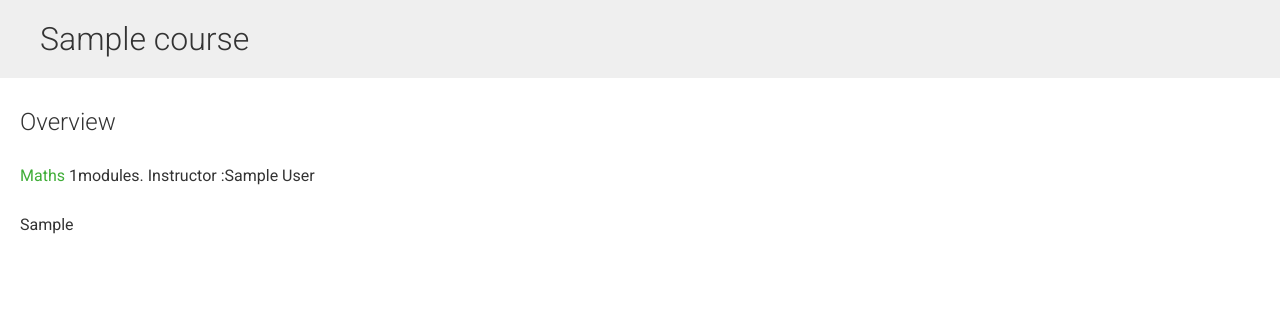
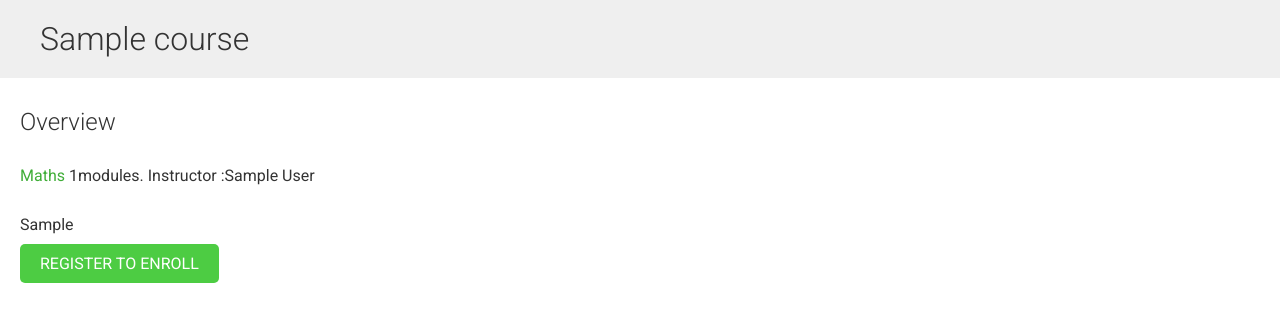
Before and after one commit to healingfields/E-learning-platform-, a Django app: a page that uses courses/templates/courses/course/detail.html in a window 1280 px wide. Shown: the part 54-376 px from the top of the page. Run offline with Django 4.2, Linux system fonts and the light colour scheme; data comes from the database, SQL or seed files in the repository; tables that the repository leaves empty hold one stand-in row (values such as "Sample post"); some libraries are stand-ins or nearby versions.

Commit message:
courseenrollement functionnality

```diff
--- a/courses/models.py
+++ b/courses/models.py
@@ -20,6 +20,9 @@ class Course(models.Model):
     owner = models.ForeignKey(User,
                             related_name='courses',
                             on_delete=models.CASCADE)
+    students = models.ManyToManyField(User,
+                                      related_name='courses_joined',
+                                      blank=True)
     subject = models.ForeignKey(Subject,
                             related_name= 'courses',
                             on_delete= models.CASCADE)
--- a/courses/templates/courses/course/detail.html
+++ b/courses/templates/courses/course/detail.html
@@ -13,6 +13,17 @@
                 Instructor :{{ object.owner.get_full_name }}
             </p>
             {{ object.overview|linebreaks }}
+            {% if request.user.is_authenticated %}
+                <form action="{% url 'student_course_enroll' %}" method="post">
+                    {{ enroll_form }}
+                    {% csrf_token %}
+                    <input type="submit" value="Enroll now">
+                </form>
+            {% else %}
+                <a href="{% url 'student_register' %}" class="button">
+                    Register to enroll
+                </a>
+            {% endif %}
         </div>
     {% endwith %}
 {% endblock %}
--- a/courses/views.py
+++ b/courses/views.py
@@ -14,6 +14,7 @@ from django.forms.models import modelform_factory
 from django.apps import apps
 from braces.views import CsrfExemptMixin, JsonRequestResponseMixin
 from django.db.models import Count
+from students.forms import CourseEnrollForm
 
 
 
@@ -160,3 +161,9 @@ class CourseListView(TemplateResponseMixin, View):
 class CourseDetailView(DetailView):
     model = Course
     template_name = 'courses/course/detail.html'
+
+    def get_context_data(self, **kwargs):
+        context = super().get_context_data(**kwargs)
+        context['enroll_form'] = CourseEnrollForm(
+                                    initial={'course':self.object})
+        return context
--- a/students/forms.py
+++ b/students/forms.py
@@ -0,0 +1,6 @@
+from django import forms
+from courses.models import Course
+
+class CourseEnrollForm(forms.Form):
+    course = forms.ModelChoiceField(queryset=Course.objects.all(),
+                                    widget=forms.HiddenInput)
--- a/students/urls.py
+++ b/students/urls.py
@@ -3,4 +3,5 @@ from . import views
 
 urlpatterns = [
     path('register/', views.StudentRegistrationView.as_view(), name='student_register'),
+    path('enroll-course/', views.StudentEnrollCourseView.as_view(), name='student_course_enroll')
 ]
```
Also changed, not shown: students/views.py (+16 -0 lines).
